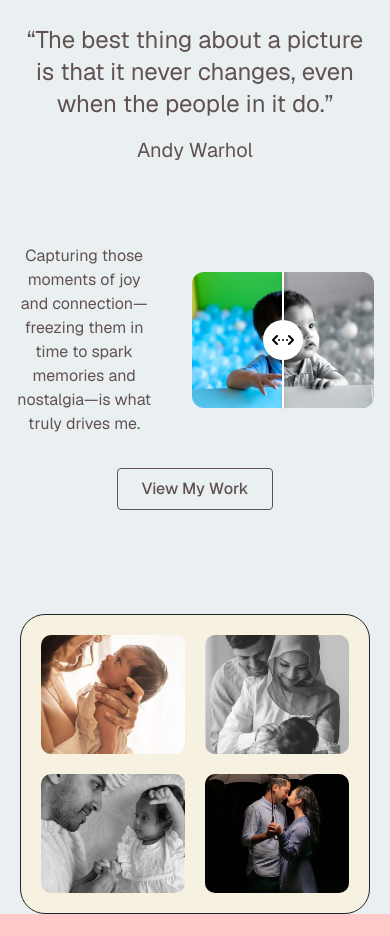
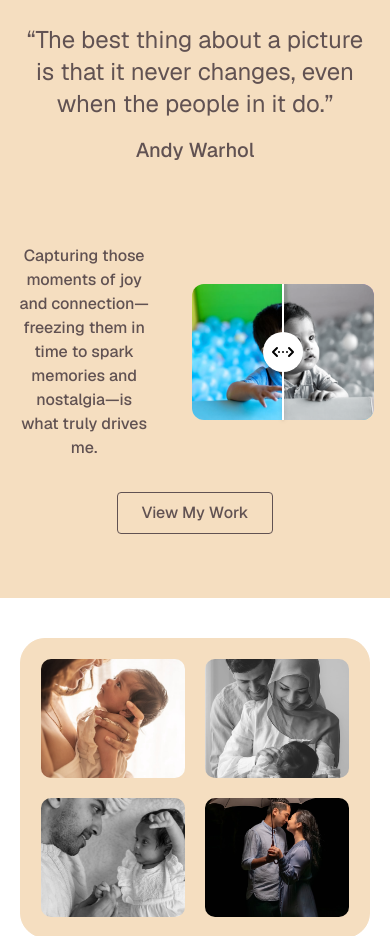
Before and after one commit to sal3190570/af-photography, a Next.js app: page / in a window 390 px wide. Shown: the part 1280-2216 px from the top of the page. Built offline with nearby package versions, Linux system fonts and the light colour scheme.

Commit message:
updated colour profile

```diff
--- a/app/components/HomePageEssenceOfPhotography.tsx
+++ b/app/components/HomePageEssenceOfPhotography.tsx
@@ -5,13 +5,13 @@ import Link from "next/link";
 export default function HomePageEssenceOfPhotography() {
   return (
     <>
-      <section className="relative w-full py-16 overflow-hidden">
+      <section className="relative w-full py-16 overflow-hidden bg-[#f5dec0]">
         <div className="flex flex-col items-center justify-center relative max-w-screen-lg mx-auto px-4 sm:px-6 lg:px-8">
           <h3 className="text-[#615252] text-2xl md:text-3xl lg:text-4xl text-center">
             “The best thing about a picture is that it never changes, even when
             the people in it do.”
           </h3>
-          <span className="text-[#615252] text-xl md:text-2xl lg:text-3xl mt-4">
+          <span className="text-[#615252] text-xl md:text-2xl lg:text-3xl mt-4 font-medium">
             Andy Warhol
           </span>
         </div>
@@ -19,7 +19,10 @@ export default function HomePageEssenceOfPhotography() {
           className="flex items-center justify-center relative max-w-screen-lg mx-auto px-4 sm:px-6 lg:px-8
         mt-20 gap-10"
         >
-          <p className="text-[#615252] text-md sm:text-lg md:text-2xl lg:text-2xl max-w-[600px] w-[75%] text-center">
+          <p
+            className="text-[#615252] text-md sm:text-lg md:text-2xl lg:text-2xl max-w-[600px] w-[75%] text-center
+          font-medium"
+          >
             Capturing those moments of joy and connection—freezing them in time
             to spark memories and nostalgia—is what truly drives me.
           </p>
--- a/app/components/HomePageIntro.tsx
+++ b/app/components/HomePageIntro.tsx
@@ -4,7 +4,7 @@ import React from "react";
 
 export default function HomePageIntro() {
   return (
-    <section className="relative w-full py-24 overflow-hidden">
+    <section className="relative w-full py-24 overflow-hidden ">
       <div className="relative max-w-screen-xl mx-auto px-4 sm:px-6 lg:px-8">
         {/* Heading */}
         <h2
--- a/app/components/UI/ModalSharedLayout.tsx
+++ b/app/components/UI/ModalSharedLayout.tsx
@@ -84,8 +84,8 @@ function Gallery({ items, setIndex }: GalleryProps) {
   return (
     <ul
       className="
-        bg-[#f7f1e1]
-        border border-[#1d2628]
+        bg-[#f5dec0]
+        border border-[#f5dec0]
         rounded-[25px]
         w-[500px]
         h-[400px]
@@ -137,7 +137,7 @@ function GalleryItem({ image, open, i, hiddenOnMobile }: GalleryItemProps) {
         w-full h-full
         overflow-hidden
         relative
-        bg-[#f7f1e1]
+        bg-[#f5dec0]
         flex items-center justify-center
         transition-shadow
         focus-visible:outline-2 focus-visible:outline-pink-500 focus-visible:outline-offset-2
--- a/app/globals.css
+++ b/app/globals.css
@@ -1,13 +1,13 @@
 @import "tailwindcss";
 
 :root {
-  --background: #eaf0f1;
+  --background: #ffffff;
   --foreground: #171717;
 }
 
 @media (prefers-color-scheme: dark) {
   :root {
-    --background: #eaf1f1;
+    --background: #ffffff;
     --foreground: #ededed;
   }
 }
```
